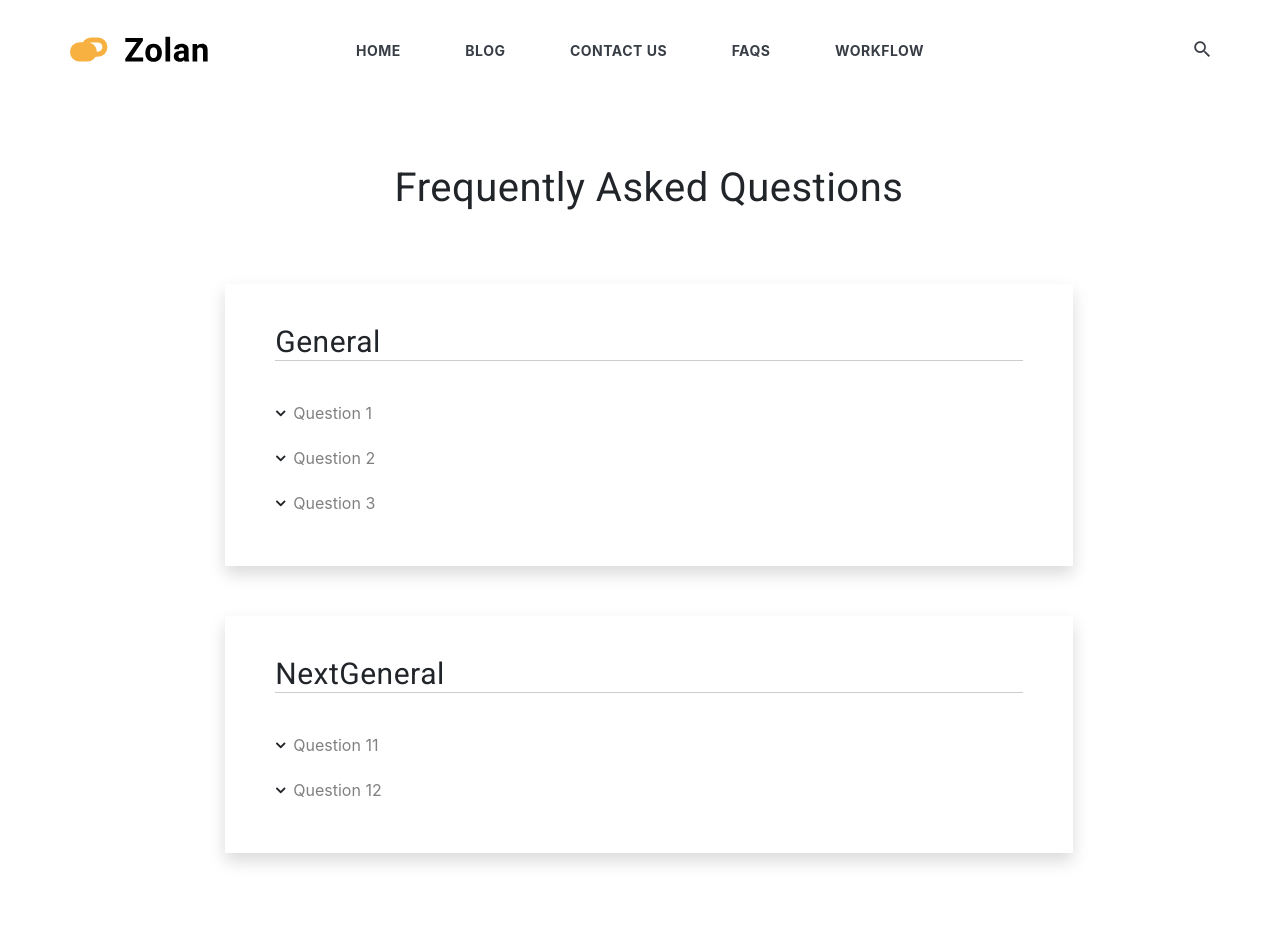
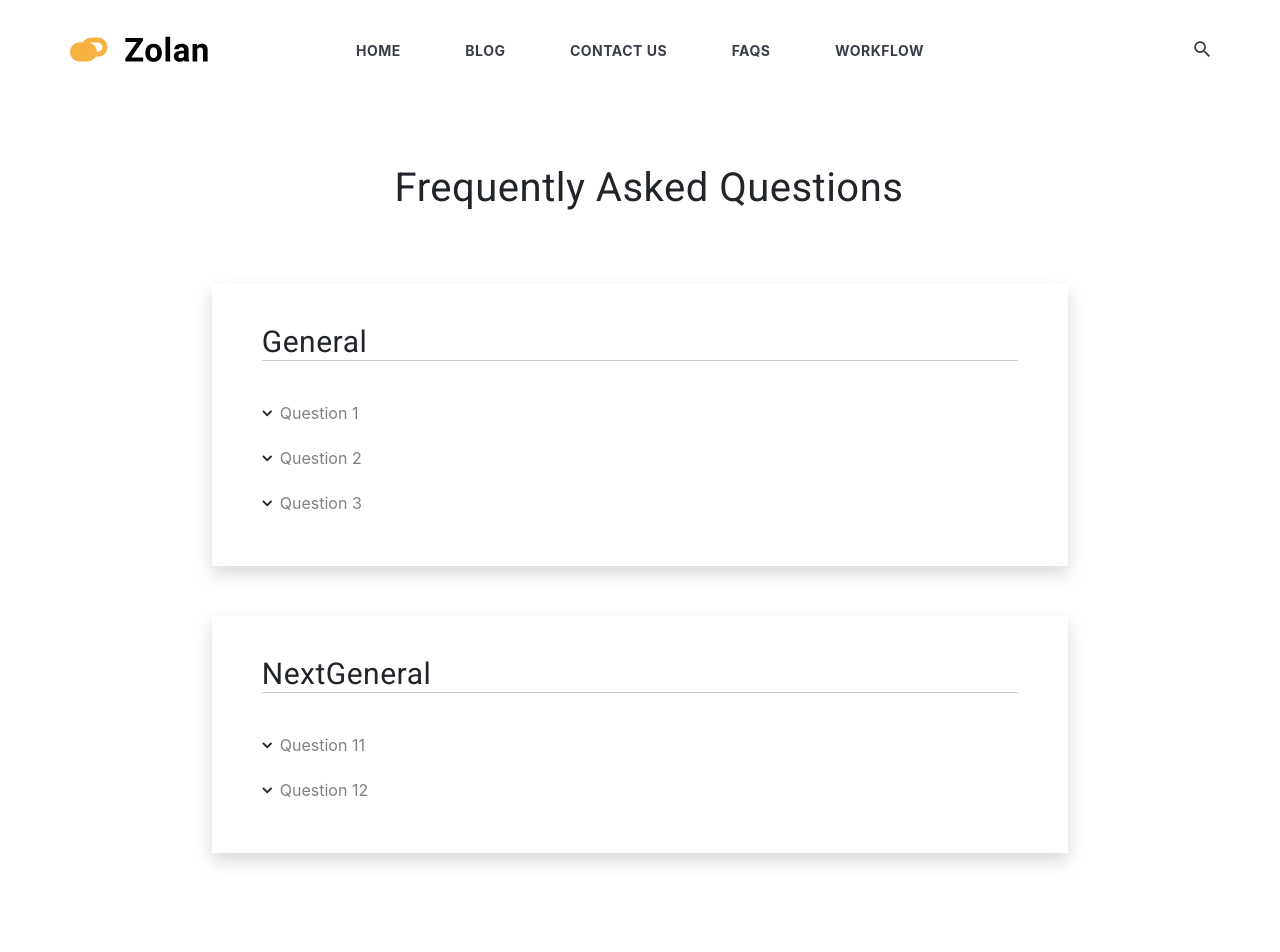
Before and after one commit to meetprakhar/projecthawk, a Jekyll site: the page built from _pages/faq.html, in a window 1280 px wide. Shown: the top 952 px of the page. Built offline with Jekyll 4.4.1, drawn with Linux system fonts in a browser that asks for light colours; nearby versions of some CDN libraries.

Commit message:
FAQ container removed

```diff
--- a/_pages/faq.html
+++ b/_pages/faq.html
@@ -104,8 +104,6 @@ p, a, li, blockquote, label {
 }
 </style>
 
-<meta name="viewport" content="width=device-width, initial-scale=1">
-
 <section class="section page-title">
 	<div class="container">
 		<div class="row">
@@ -119,8 +117,7 @@ p, a, li, blockquote, label {
 	</div>
 </section>
 <section class="faq-category faq section pt-0">
-	<div class="container">
-		<div class="row">
+    <div class="row">
             <!--
 			<div class="col-md-3">
 				<nav class="faq-category-nav">
@@ -173,6 +170,5 @@ p, a, li, blockquote, label {
                 {% endfor %}
 
 			</div>
-		</div>
-	</div>
+    </div>
 </section>
```
